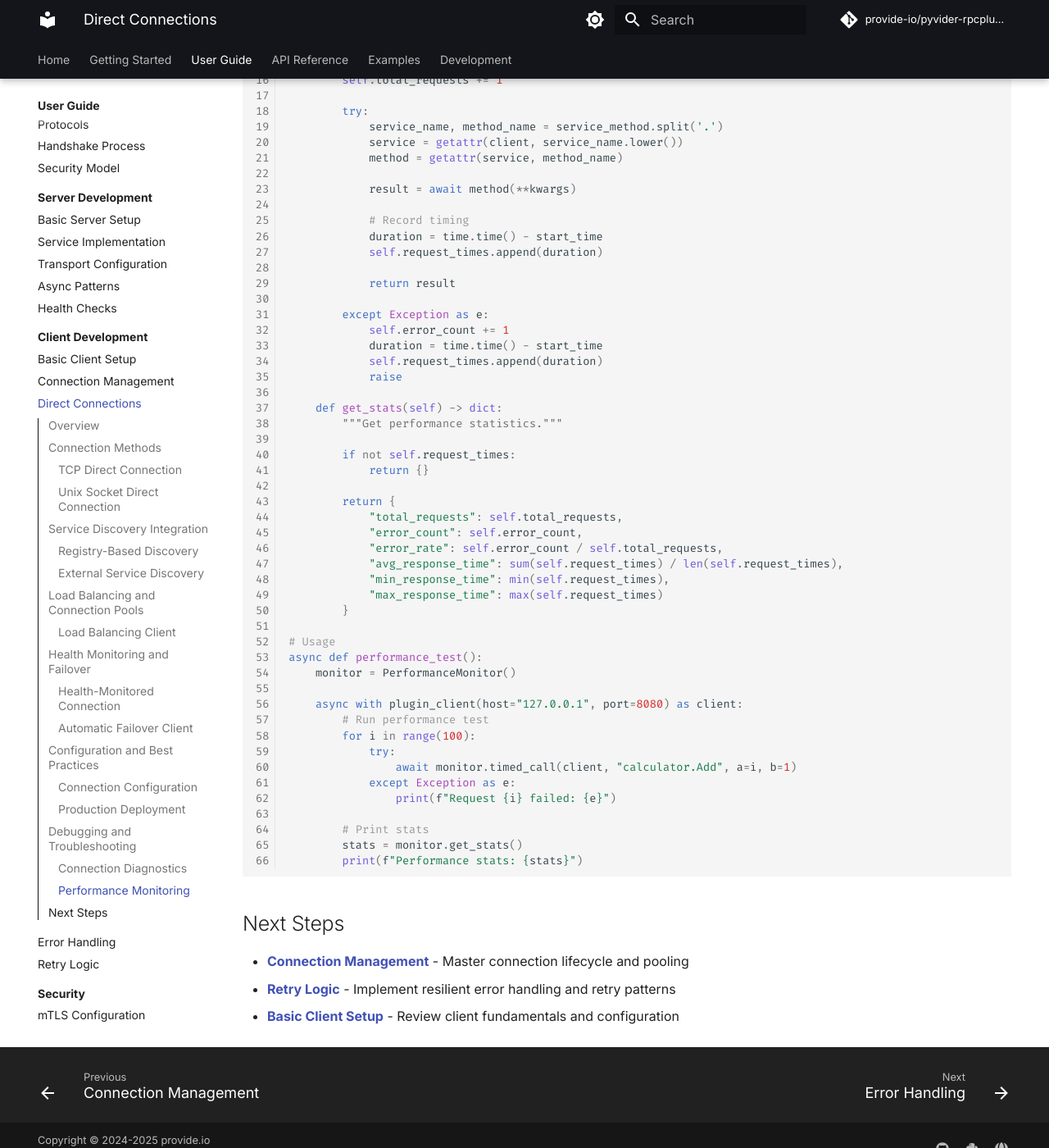
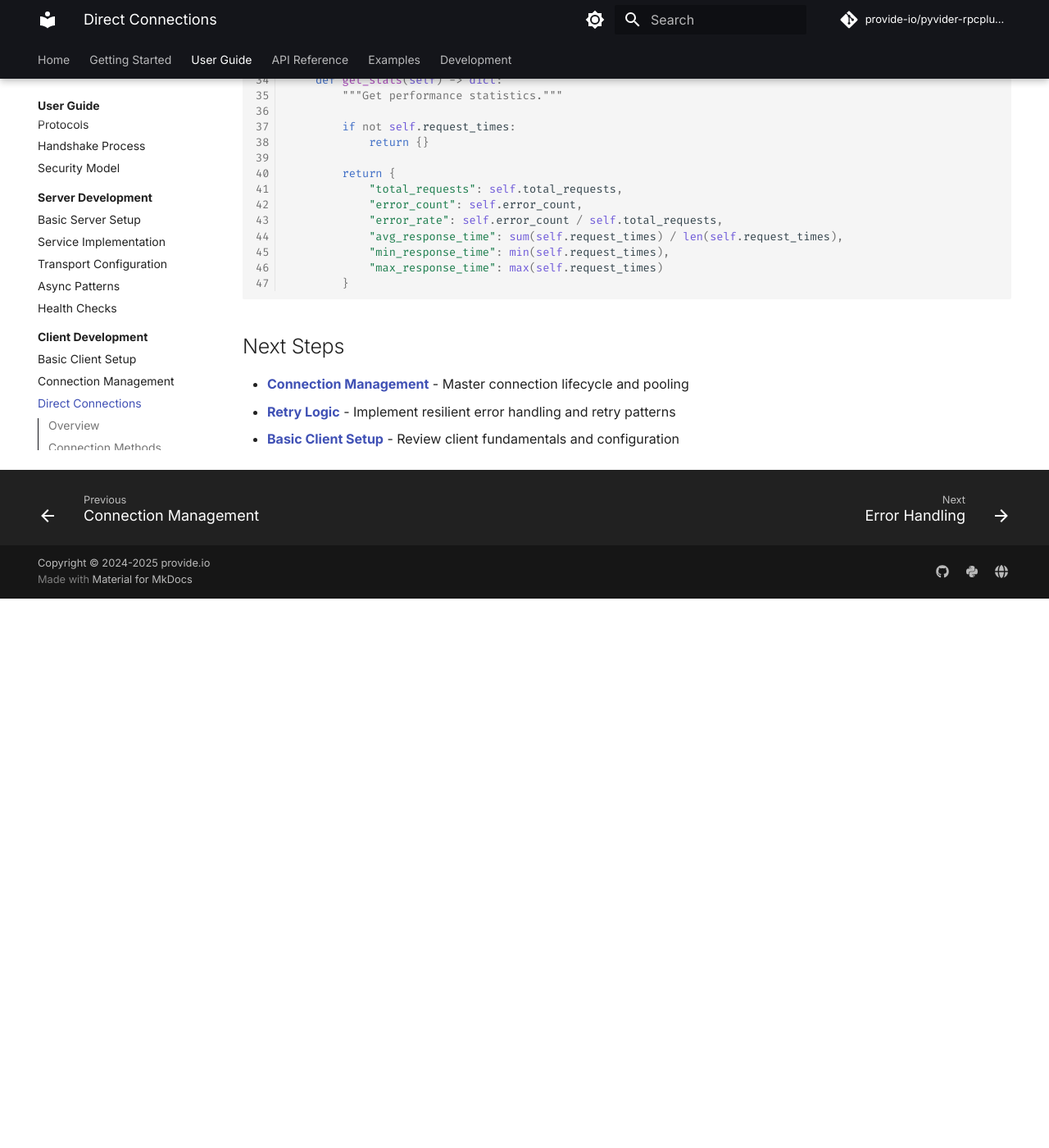
Before and after one commit to provide-io/pyvider-rpcplugin, an MkDocs documentation site: the page built from docs/guide/client/direct-connections.md, in a window 1280 px wide and 1400 px high, scrolled down 18268 px. Shown: the whole window at 82% size. Built offline with MkDocs 1.6.1 and Material for MkDocs 9.7.7, drawn with Linux system fonts in a browser that asks for light colours; comment, search, counter and statistics services are not loaded; the version menu is left out; after the commit the page ends 18998 px from its top, so only the background shows below that; some of the changed text lies outside the part shown.

Commit message:
🔼⚙️ [skip ci] auto-commit

````diff
--- a/docs/guide/client/direct-connections.md
+++ b/docs/guide/client/direct-connections.md
@@ -241,7 +241,7 @@
         return clients
 ```
 
-## Load Balancing and Connection Pools
+## Load Balancing and Connection Management
 
 ### Load Balancing Client
 
@@ -397,26 +397,17 @@
 
         try:
             if self.client and hasattr(self.client, 'health'):
-                # Use gRPC health service if available
                 health_response = await self.client.health.Check(service="")
                 self.is_healthy = health_response.status == "SERVING"
             else:
-                # Fallback: simple connection check
                 self.is_healthy = self.client and self.client.is_connected()
 
             self.last_health_check = time.time()
-
-            if self.is_healthy:
-                print(f"Health check passed for {self.host}:{self.port}")
-            else:
-                print(f"Health check failed for {self.host}:{self.port}")
 
         except grpc.aio.AioRpcError as e:
             if e.code() == grpc.StatusCode.UNAVAILABLE:
                 self.is_healthy = False
                 print(f"Server unavailable: {self.host}:{self.port}")
-            else:
-                print(f"Health check RPC error: {e.code()}")
         except Exception as e:
             self.is_healthy = False
             print(f"Health check failed: {e}")
@@ -858,8 +846,6 @@
     print(f"Diagnosing connection to {host}:{port}")
 
     try:
-        # Test basic connectivity
-        print("Testing basic connectivity...")
         client = plugin_client(host=host, port=port, timeout=5.0)
         await client.start()
 
@@ -881,22 +867,17 @@
                 print(f"Health check failed: {e}")
 
         await client.close()
-        print("Connection diagnostic completed successfully")
 
     except grpc.aio.AioRpcError as e:
         print(f"gRPC error: {e.code()} - {e.details()}")
     except Exception as e:
         print(f"Connection failed: {e}")
-
-# Usage
-await diagnose_connection("127.0.0.1", 8080)
 ```
 
 ### Performance Monitoring
 
 ```python
 import time
-import asyncio
 
 class PerformanceMonitor:
     """Monitor connection performance."""
@@ -918,8 +899,6 @@
             method = getattr(service, method_name)
 
             result = await method(**kwargs)
-
-            # Record timing
             duration = time.time() - start_time
             self.request_times.append(duration)
 
@@ -945,22 +924,6 @@
             "min_response_time": min(self.request_times),
             "max_response_time": max(self.request_times)
         }
-
-# Usage
-async def performance_test():
-    monitor = PerformanceMonitor()
-
-    async with plugin_client(host="127.0.0.1", port=8080) as client:
-        # Run performance test
-        for i in range(100):
-            try:
-                await monitor.timed_call(client, "calculator.Add", a=i, b=1)
-            except Exception as e:
-                print(f"Request {i} failed: {e}")
-
-        # Print stats
-        stats = monitor.get_stats()
-        print(f"Performance stats: {stats}")
 ```
 
 ## Next Steps
````
Also changed, not shown: other parts of docs/guide/client/direct-connections.md (+1 -4 lines).
